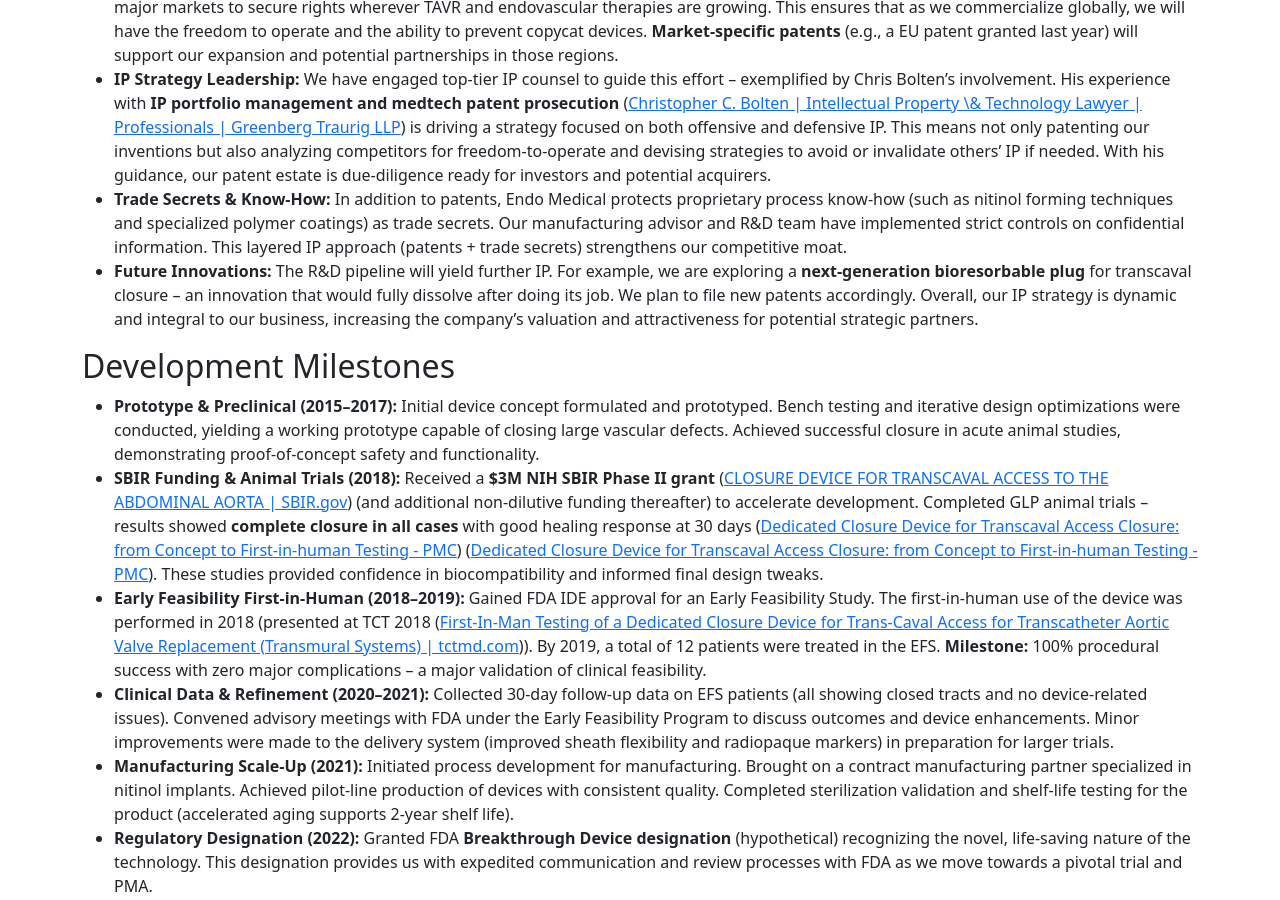
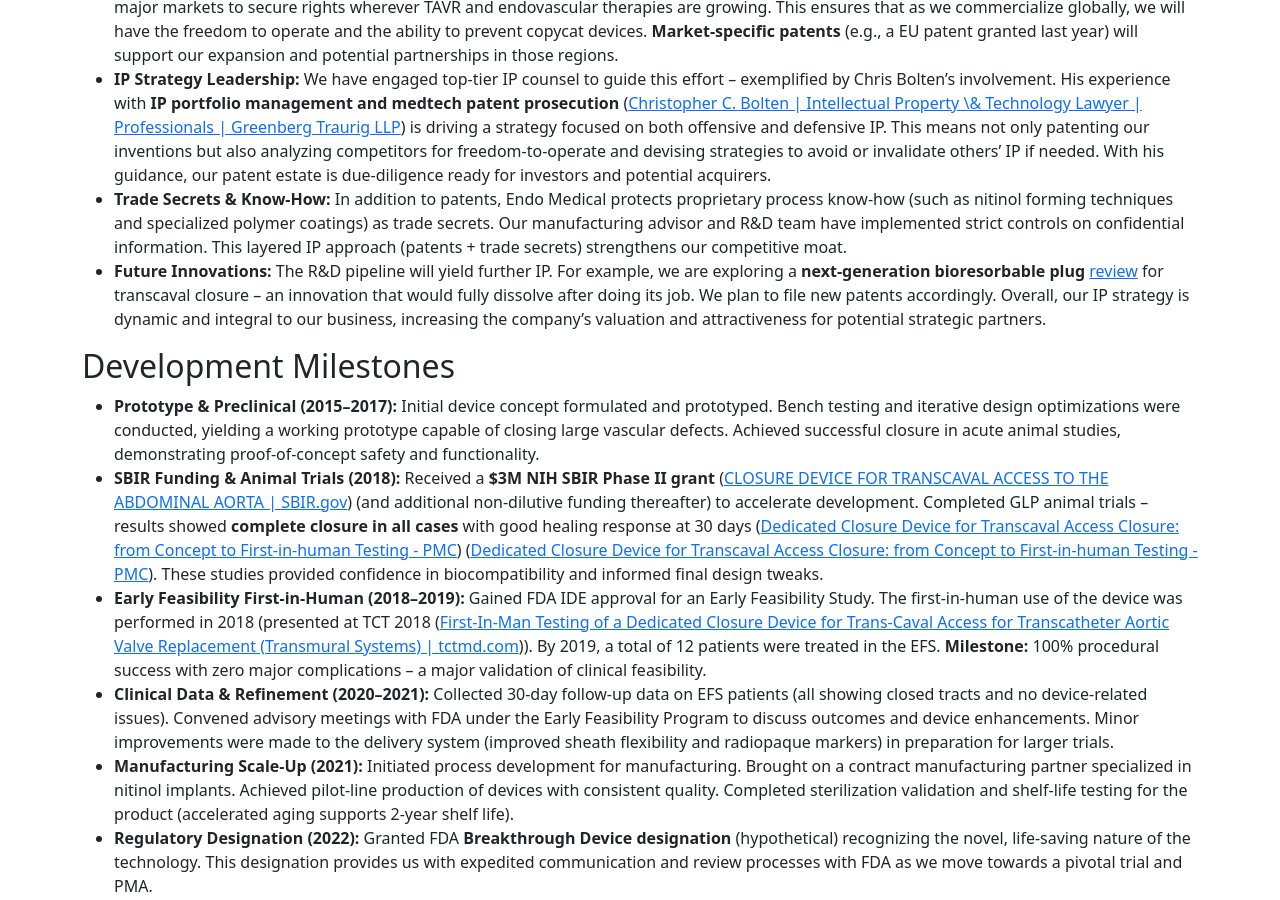
Before and after one commit to psychemistz/EndoMedical, a Jekyll site: the page built from pitch_scenario.md, in a window 1280 px wide and 900 px high, scrolled down 4820 px. Built offline with Jekyll 4.4.1, drawn with Linux system fonts in a browser that asks for light colours.

Commit message:
Update pitch_scenario.md

```diff
--- a/pitch_scenario.md
+++ b/pitch_scenario.md
@@ -62,7 +62,7 @@ permalink: /pitch_scenario.html
 - **Global Coverage:** From the outset, we pursued an international patent strategy. Filings have been made in the U.S., Europe, China, and other major markets to secure rights wherever TAVR and endovascular therapies are growing. This ensures that as we commercialize globally, we will have the freedom to operate and the ability to prevent copycat devices. **Market-specific patents** (e.g., a EU patent granted last year) will support our expansion and potential partnerships in those regions.
 - **IP Strategy Leadership:** We have engaged top-tier IP counsel to guide this effort – exemplified by Chris Bolten’s involvement. His experience with **IP portfolio management and medtech patent prosecution** ([Christopher C\. Bolten \| Intellectual Property \& Technology Lawyer \| Professionals \| Greenberg Traurig LLP](https://www.gtlaw.com/en/professionals/b/bolten-christopher-c#:~:text=Chris%20handles%20matters%20involving%20technologies,prosecution%2C%20FTO%20opinions%2C%20and%20litigation)) is driving a strategy focused on both offensive and defensive IP. This means not only patenting our inventions but also analyzing competitors for freedom-to-operate and devising strategies to avoid or invalidate others’ IP if needed. With his guidance, our patent estate is due-diligence ready for investors and potential acquirers.
 - **Trade Secrets & Know-How:** In addition to patents, Endo Medical protects proprietary process know-how (such as nitinol forming techniques and specialized polymer coatings) as trade secrets. Our manufacturing advisor and R&D team have implemented strict controls on confidential information. This layered IP approach (patents + trade secrets) strengthens our competitive moat.
-- **Future Innovations:** The R&D pipeline will yield further IP. For example, we are exploring a **next-generation bioresorbable plug** for transcaval closure – an innovation that would fully dissolve after doing its job. We plan to file new patents accordingly. Overall, our IP strategy is dynamic and integral to our business, increasing the company’s valuation and attractiveness for potential strategic partners.
+- **Future Innovations:** The R&D pipeline will yield further IP. For example, we are exploring a **next-generation bioresorbable plug** [review](https://pmc.ncbi.nlm.nih.gov/articles/PMC11267192/) for transcaval closure – an innovation that would fully dissolve after doing its job. We plan to file new patents accordingly. Overall, our IP strategy is dynamic and integral to our business, increasing the company’s valuation and attractiveness for potential strategic partners.
 
 ## Development Milestones
 - **Prototype & Preclinical (2015–2017):** Initial device concept formulated and prototyped. Bench testing and iterative design optimizations were conducted, yielding a working prototype capable of closing large vascular defects. Achieved successful closure in acute animal studies, demonstrating proof-of-concept safety and functionality.
```
